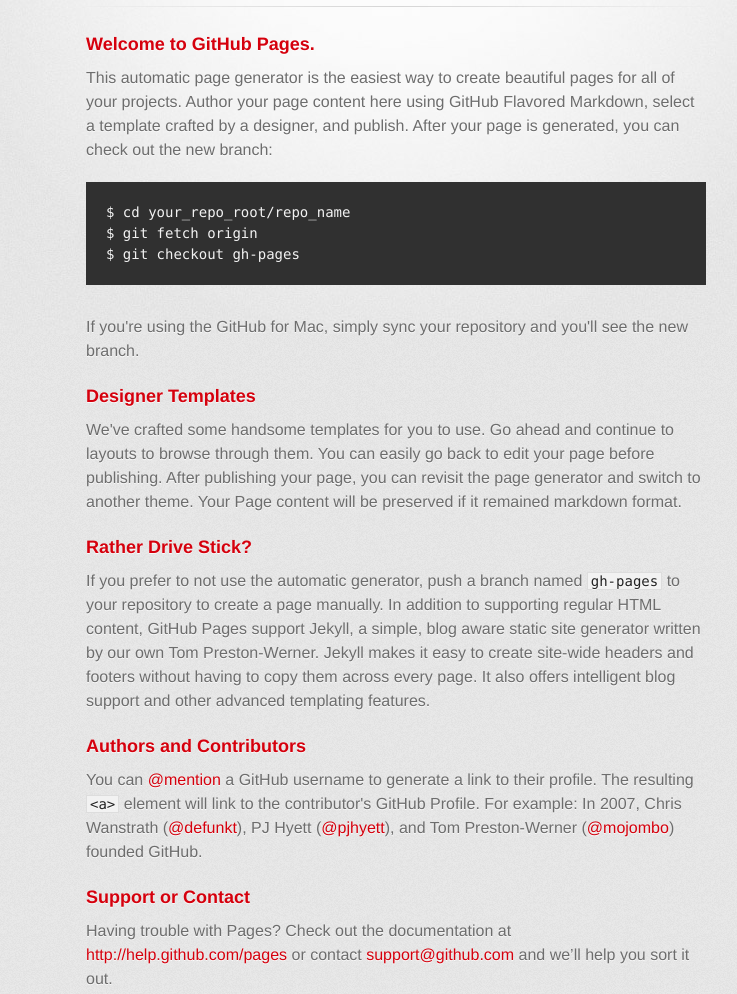
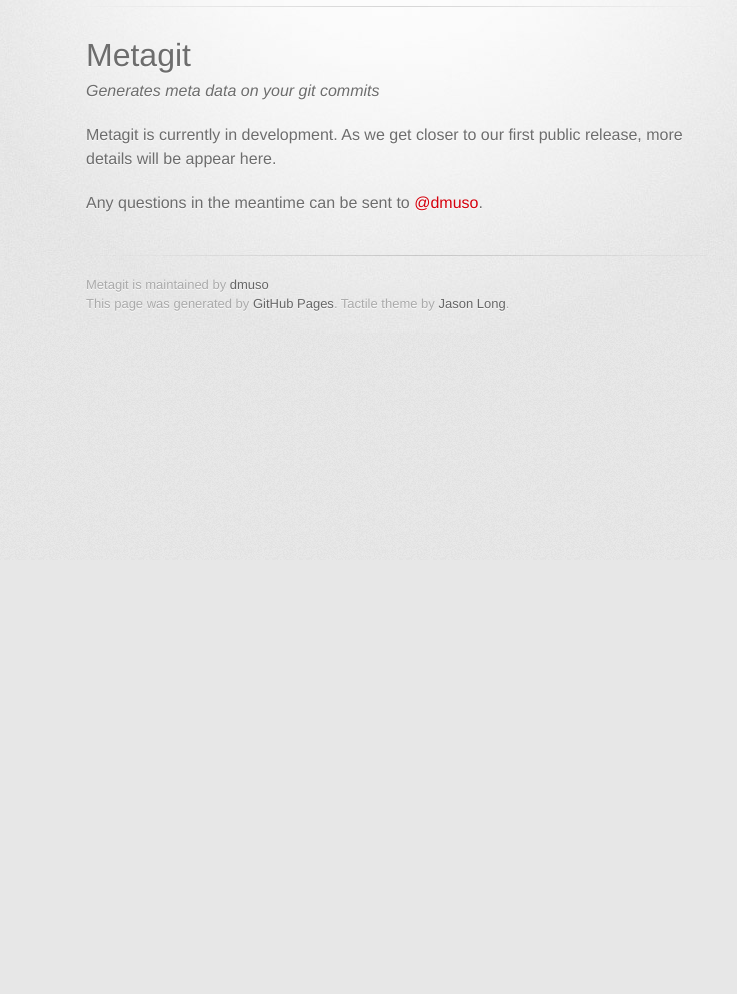
Before and after one commit to dmuso/metagit, a plain HTML site: page index.html in a window 1280 px wide. Shown: the part 240-1234 px from the top of the page, without its empty margins (244-981 px from the left). After the commit the page ends 800 px from the top, so only its background shows below. Drawn offline with Linux system fonts and the light colour scheme; a web font is replaced by a local one.

```diff
--- a/index.html
+++ b/index.html
@@ -31,37 +31,15 @@
         <hr>
 
         <section id="main_content">
-          <h3>
-<a name="welcome-to-github-pages" class="anchor" href="#welcome-to-github-pages"><span class="octicon octicon-link"></span></a>Welcome to GitHub Pages.</h3>
+          <h1>
+<a name="metagit" class="anchor" href="#metagit"><span class="octicon octicon-link"></span></a>Metagit</h1>
 
-<p>This automatic page generator is the easiest way to create beautiful pages for all of your projects. Author your page content here using GitHub Flavored Markdown, select a template crafted by a designer, and publish. After your page is generated, you can check out the new branch:</p>
+<p><em>Generates meta data on your git commits</em></p>
 
-<pre><code>$ cd your_repo_root/repo_name
-$ git fetch origin
-$ git checkout gh-pages
-</code></pre>
+<p>Metagit is currently in development. As we get closer to our first public
+release, more details will be appear here.</p>
 
-<p>If you're using the GitHub for Mac, simply sync your repository and you'll see the new branch.</p>
-
-<h3>
-<a name="designer-templates" class="anchor" href="#designer-templates"><span class="octicon octicon-link"></span></a>Designer Templates</h3>
-
-<p>We've crafted some handsome templates for you to use. Go ahead and continue to layouts to browse through them. You can easily go back to edit your page before publishing. After publishing your page, you can revisit the page generator and switch to another theme. Your Page content will be preserved if it remained markdown format.</p>
-
-<h3>
-<a name="rather-drive-stick" class="anchor" href="#rather-drive-stick"><span class="octicon octicon-link"></span></a>Rather Drive Stick?</h3>
-
-<p>If you prefer to not use the automatic generator, push a branch named <code>gh-pages</code> to your repository to create a page manually. In addition to supporting regular HTML content, GitHub Pages support Jekyll, a simple, blog aware static site generator written by our own Tom Preston-Werner. Jekyll makes it easy to create site-wide headers and footers without having to copy them across every page. It also offers intelligent blog support and other advanced templating features.</p>
-
-<h3>
-<a name="authors-and-contributors" class="anchor" href="#authors-and-contributors"><span class="octicon octicon-link"></span></a>Authors and Contributors</h3>
-
-<p>You can <a href="https://github.com/blog/821" class="user-mention">@mention</a> a GitHub username to generate a link to their profile. The resulting <code>&lt;a&gt;</code> element will link to the contributor's GitHub Profile. For example: In 2007, Chris Wanstrath (<a href="https://github.com/defunkt" class="user-mention">@defunkt</a>), PJ Hyett (<a href="https://github.com/pjhyett" class="user-mention">@pjhyett</a>), and Tom Preston-Werner (<a href="https://github.com/mojombo" class="user-mention">@mojombo</a>) founded GitHub.</p>
-
-<h3>
-<a name="support-or-contact" class="anchor" href="#support-or-contact"><span class="octicon octicon-link"></span></a>Support or Contact</h3>
-
-<p>Having trouble with Pages? Check out the documentation at <a href="http://help.github.com/pages">http://help.github.com/pages</a> or contact <a href="mailto:support@github.com">support@github.com</a> and we’ll help you sort it out.</p>
+<p>Any questions in the meantime can be sent to <a href="https://github.com/dmuso" class="user-mention">@dmuso</a>.</p>
         </section>
 
         <footer>
```
Also changed, not shown: params.json (+1 -1 lines).
